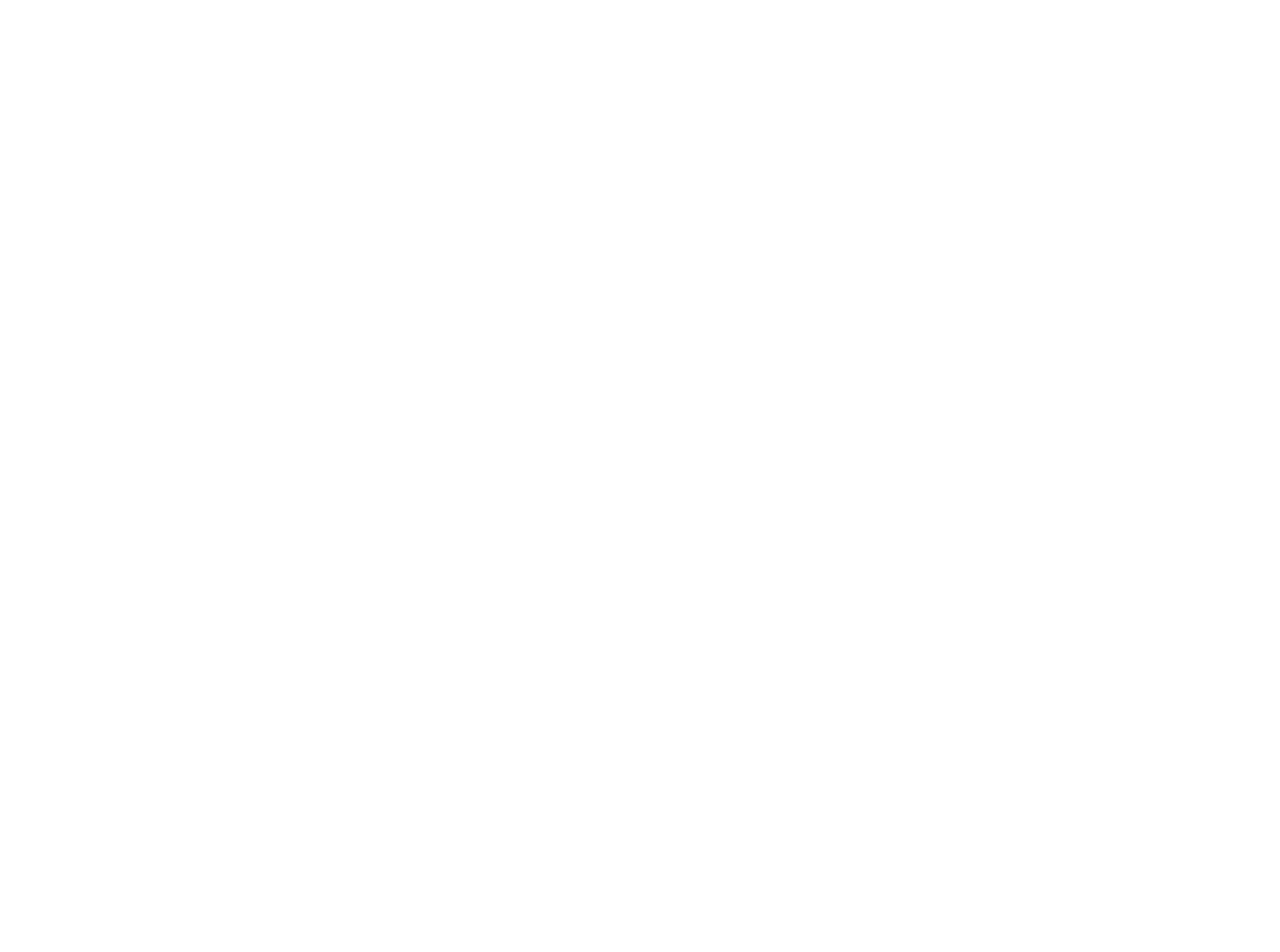
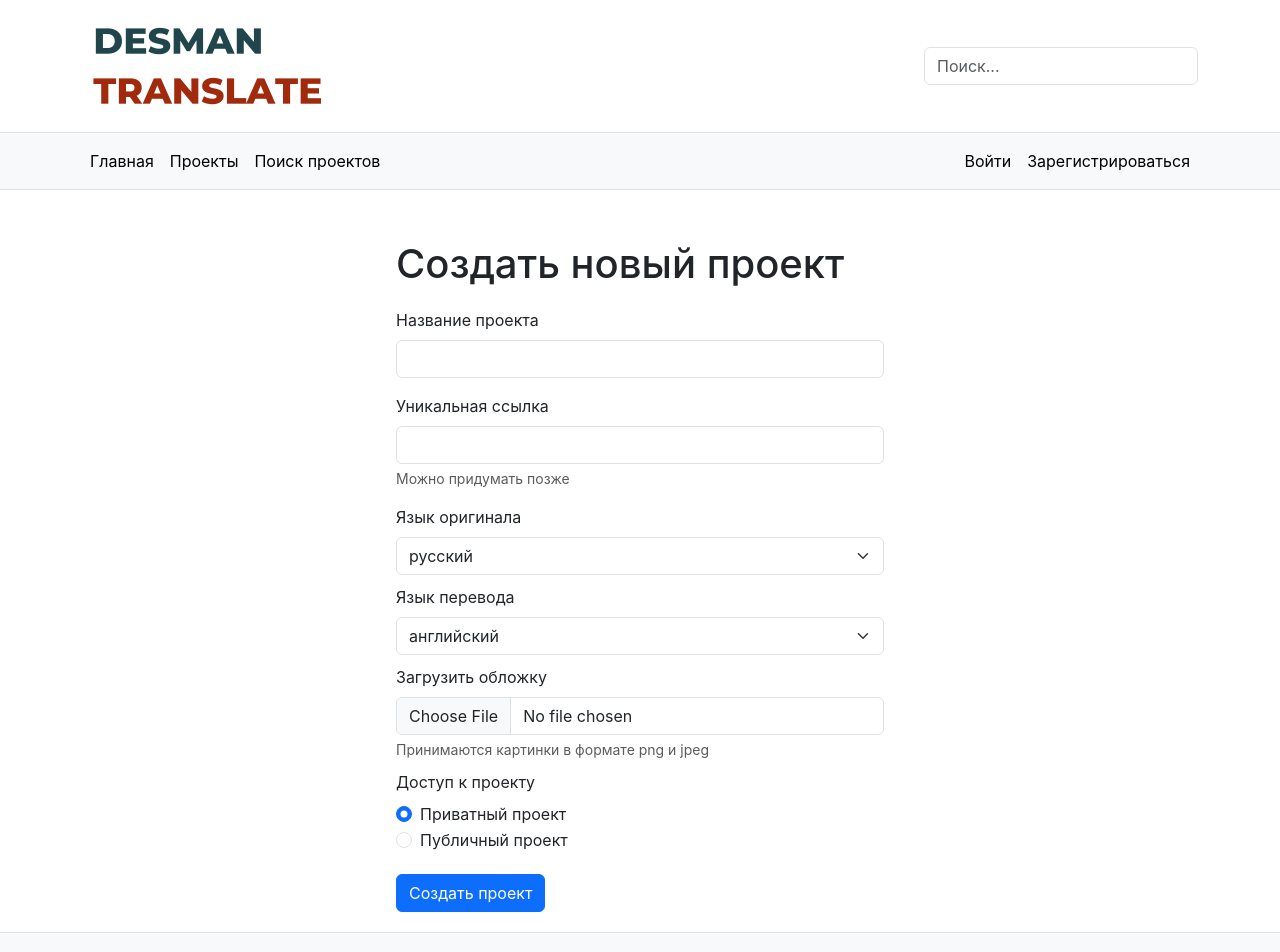
Before and after one commit to KolchinMMM/DesmanTranslate, a React (Create React App) app: page /create in a window 1280 px wide. Before the commit this address had no page. Shown: the top 952 px of the page. Before the commit the page ends 800 px from the top, so only its background shows below. Built offline with nearby package versions, Linux system fonts and the light colour scheme.

Commit message:
added a page for project creation

```diff
--- a/src/App.js
+++ b/src/App.js
@@ -8,6 +8,7 @@
 import Login from "./pages/Login.js";
 import Signup from "./pages/Signup.js";
 import Project from './pages/Project.js';
+import Create from './pages/Create.js';
 
 const api_link = "127.0.0.1:3000"
 
@@ -24,6 +25,7 @@
         <Route path="login" element={ <Login/> } />
         <Route path="signup" element={ <Signup/> } />
         <Route path="project/:id" element={ <Project/> } />
+        <Route path="create" element={ <Create/> } />
       </Routes>
     </div>
   )
--- /dev/null
+++ b/src/pages/Create.js
@@ -0,0 +1,74 @@
+import { Link } from "react-router-dom"
+import Navbar from "./Navbar"
+import Footer from "./Footer"
+import Button from "react-bootstrap/Button"
+import { useNavigate } from "react-router-dom"
+
+import React, { setState, useEffect, useState, formData } from "react"
+
+
+export default function Create(){
+
+  var id = 0 // ВРЕМЕННАЯ ФИГНЯ, ПОТОМ ПЕРЕДЕЛАТЬ
+  let navigate = useNavigate();
+  const routeChange = () =>{
+    let path = '/project/:id';
+    navigate(path);
+  }
+
+  return (
+    <>
+      <Navbar/>
+
+      <div className="container text-left" style={{marginTop: '50px', marginLeft: 'auto', marginRight: 'auto', width: '40%', minWidth: '300px'}}>
+        <h1 style={{marginBottom: '20px'}}>Создать новый проект</h1>
+        <form>
+          <div className="mb-3">
+            <label htmlFor="inputName" className="form-label">Название проекта</label>
+            <input type="text" className="form-control" id="inputName" />
+          </div>
+          <div className="mb-3">
+            <label htmlFor="inputUnique" className="form-label">Уникальная ссылка</label>
+            <input type="text" className="form-control" id="inputUnique" aria-describedby="linkDesc" />
+            <div id="linkDesc" className="form-text">Можно придумать позже</div>
+          </div>
+          <label htmlFor="inputSrcLang" className="form-label">Язык оригинала</label>
+          <select className="form-select" id="inputSrcLang">
+            <option value="ru" selected>русский</option>
+            <option value="en">английский</option>
+            <option value="de">немецкий</option>
+            <option value="fr">французский</option>
+          </select>
+          <label htmlFor="inputTargLang" className="form-label" style={{marginTop: '10px'}}>Язык перевода</label>
+          <select className="form-select" id="inputTargLang">
+            <option value="ru">русский</option>
+            <option value="en" selected>английский</option>
+            <option value="de">немецкий</option>
+            <option value="fr">французский</option>
+          </select>
+          <label htmlFor="inputLogo" className="form-label" style={{marginTop: '10px'}}>Загрузить обложку</label>
+          <input type="file" className="form-control" id="inputLogo" accept="image/png, image/jpeg" aria-describedby="logo-desc" />
+          <div id="logo-desc" className="form-text">Принимаются картинки в формате png и jpeg</div>
+          <label className="form-label" style={{marginTop: '10px'}}>Доступ к проекту</label>
+          <div className="form-check">
+            <input type="radio" name="radios" className="form-check-input" id="settings-access-private" defaultValue="private" defaultChecked />
+            <label className="form-check-label" htmlFor="settings-access-private">Приватный проект</label>
+          </div>
+          <div className="form-check">
+            <input type="radio" name="radios" className="form-check-input" id="settings-access-public" defaultValue="public" />
+            <label className="form-check-label" htmlFor="settings-access-public">Публичный проект</label>
+          </div>
+
+          <Button variant="primary"
+            style={{ marginTop: "20px" }}
+            onClick={routeChange}
+          >
+            Создать проект
+          </Button>
+        </form>
+      </div>
+
+      <Footer/>
+    </>
+  );
+}
--- a/src/pages/Home.js
+++ b/src/pages/Home.js
@@ -66,7 +66,7 @@
 
   let navigate = useNavigate();
   const routeChange = () =>{
-    let path = '/project';
+    let path = '/create';
     navigate(path);
   }
 
```
